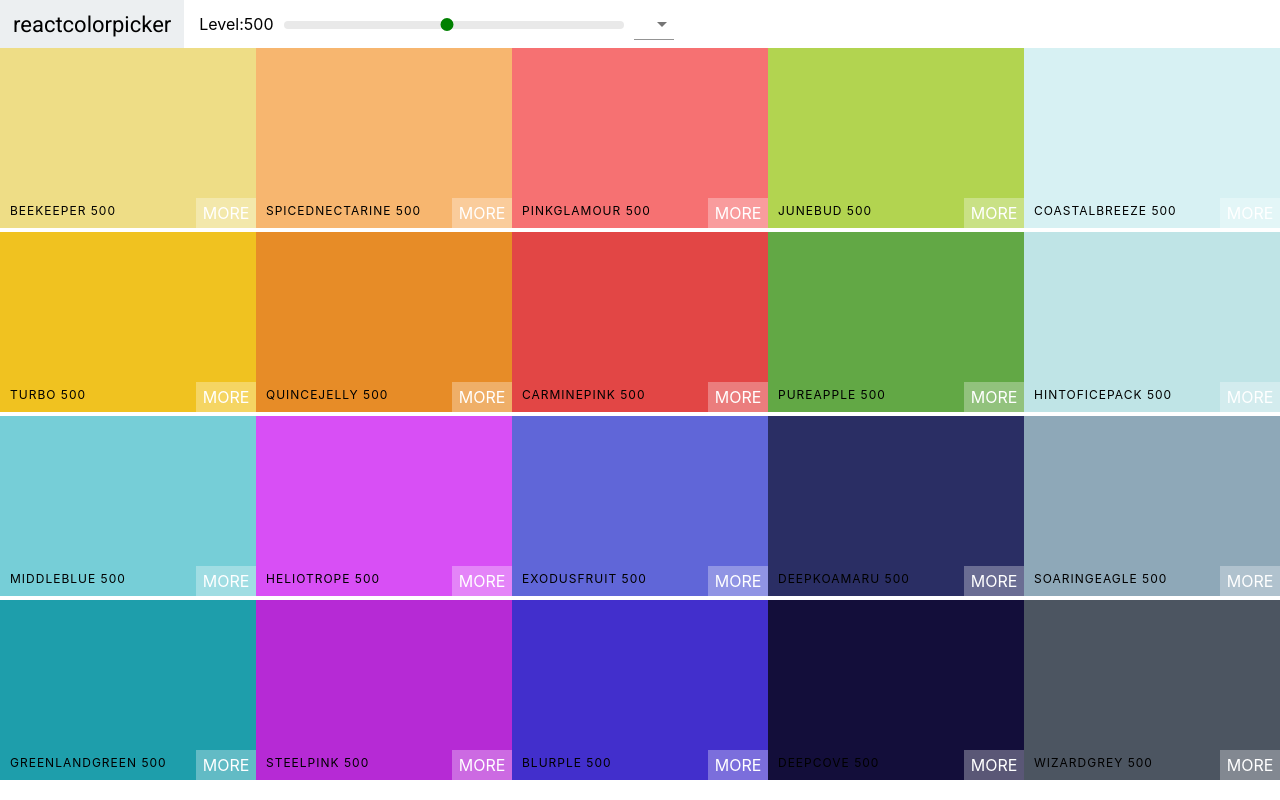
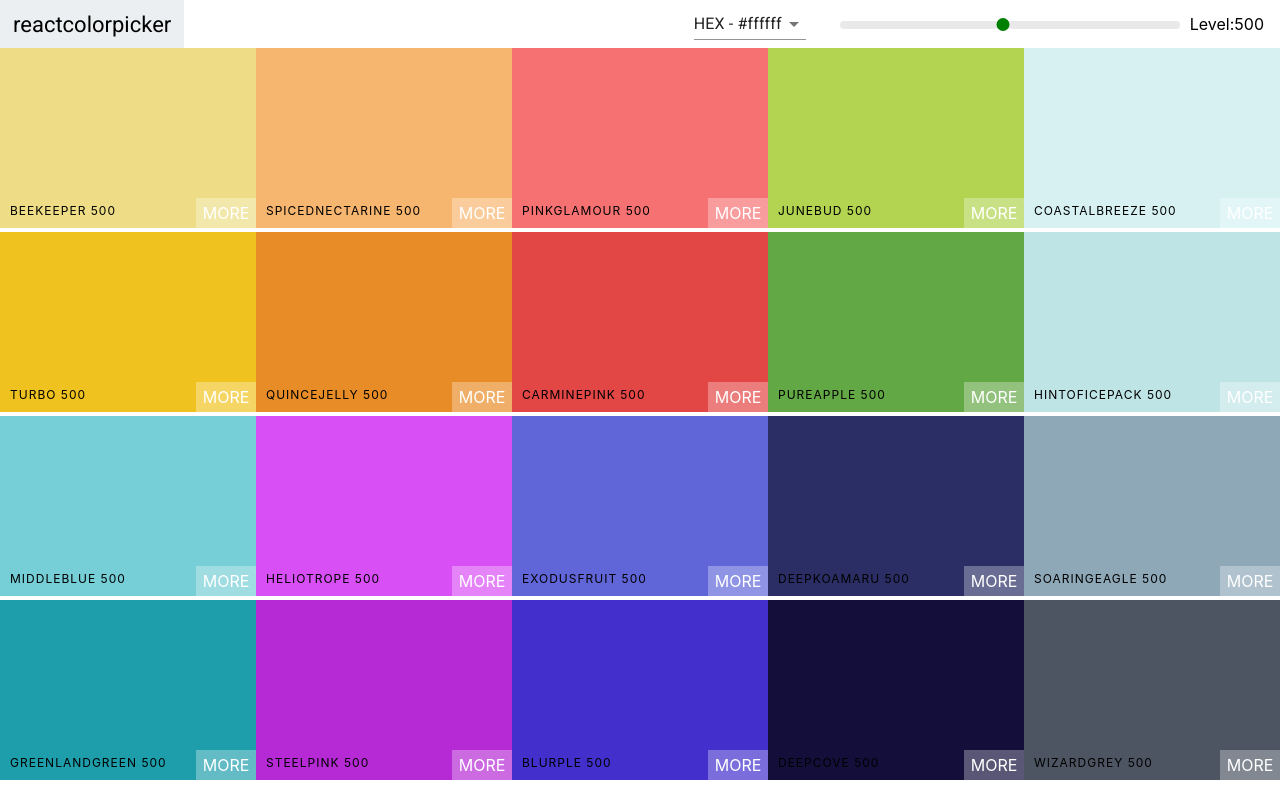
Before and after one commit to jswebdev-github/react-colors-app, a React (Create React App) app: page /palette/flat-ui-colors-american in a window 1280 px wide. Built offline with nearby package versions, Linux system fonts and the light colour scheme.

Commit message:
Added Snackbar and styled
Added snackbar and styled the format
selector and the color level

```diff
--- a/package.json
+++ b/package.json
@@ -4,6 +4,7 @@
   "private": true,
   "dependencies": {
     "@material-ui/core": "^4.3.2",
+    "@material-ui/icons": "^4.2.1",
     "chroma-js": "^2.0.4",
     "rc-slider": "^8.6.13",
     "react": "^16.9.0",
--- a/src/Navbar.css
+++ b/src/Navbar.css
@@ -47,3 +47,12 @@
     margin-left: -7px;
     margin-top: -3px;
 }
+
+.slider-container{
+     margin-left: 1.5rem;
+     margin-right: 1rem;
+}
+
+.select-container{
+    margin-left: auto;
+}
--- a/src/Navbar.js
+++ b/src/Navbar.js
@@ -1,6 +1,9 @@
 import React, {Component} from 'react';
 import Select from '@material-ui/core/Select';
 import MenuItem from '@material-ui/core/Select';
+import Snackbar from '@material-ui/core/Snackbar';
+import IconButton from '@material-ui/core/IconButton';
+import CloseIcon from '@material-ui/icons/Close';
 import Slider from 'rc-slider';
 import 'rc-slider/assets/index.css';
 import './Navbar.css';
@@ -9,25 +12,39 @@
 class NavBar extends Component{
     constructor(props){
         super(props)
-        this.state={format:"hex"}
-        this.handleChange = this.handleChange.bind(this);
+        this.state={format:"hex", open:false}
+        this.handleFormatChange = this.handleFormatChange.bind(this);
+        this.closeSnackbar = this.closeSnackbar.bind(this);
     }
 
-    handleChange(e){
-        this.setState({format:e.target.value});
+    handleFormatChange(e){
+        this.setState({format:e.target.value, open:true});
         this.props.handleChange(e.target.value);
+    }
+    closeSnackbar(){
+        this.setState({open:false});
     }
 
 render(){
     const {level, changeLevel} = this.props;
-    const format = this.state;
+    const {format, open }= this.state;
     return (
         <header className="navbar">
             <div className="logo">
                 <a href="#">reactcolorpicker</a>
             </div>
+
+            <div className="select-container">
+                <Select value={format}
+                        onChange={this.handleFormatChange}
+                        >
+                <MenuItem value='hex'>HEX - #ffffff</MenuItem>
+                <MenuItem value='rgb'>RGB - rgb(255,255,255)</MenuItem>
+                <MenuItem value='rgba'>RGBA - rgba(255,255,255,1.0)</MenuItem>
+                </Select>
+            </div>
+
             <div className="slider-container">
-            <span>Level:{level}</span>
             <div className="slider">
             <Slider defaultValue={level}
                     min={100}
@@ -35,16 +52,28 @@
                     step={100}
                     onAfterChange={changeLevel}/>
             </div>
+            <span>Level:{level}</span>
             </div>
-            <div className="select-container">
-                <Select value={format}
-                        onChange={this.handleChange}
-                        >
-                <MenuItem value='hex'>HEX - #ffffff</MenuItem>
-                <MenuItem value='rgb'>RGB - rgb(255,255,255)</MenuItem>
-                <MenuItem value='rgba'>RGBA - rgba(255,255,255,1.0)</MenuItem>
-                </Select>
-            </div>
+
+            <Snackbar
+            anchorOrigin={{vertical:"bottom",horizontal:"left"}}
+            open={open}
+            autoHideDuration={3000}
+            message={<span id="message-id">Format Changed to {format.toUpperCase()}</span>}
+            ContentProps={{
+                'aria-describedby': 'message-id',
+              }}
+            onClose={this.closeSnackbar}
+            action={[
+                <IconButton onClick={this.closeSnackbar}
+                            color="inherit"
+                            key="close"
+                            aria-label="close"
+                            >
+                    <CloseIcon />
+                </IconButton>
+            ]}
+            />
         </header>
     );
 }
```
Also changed, not shown: 2 other files (tests, documents, lock files or other folders).
